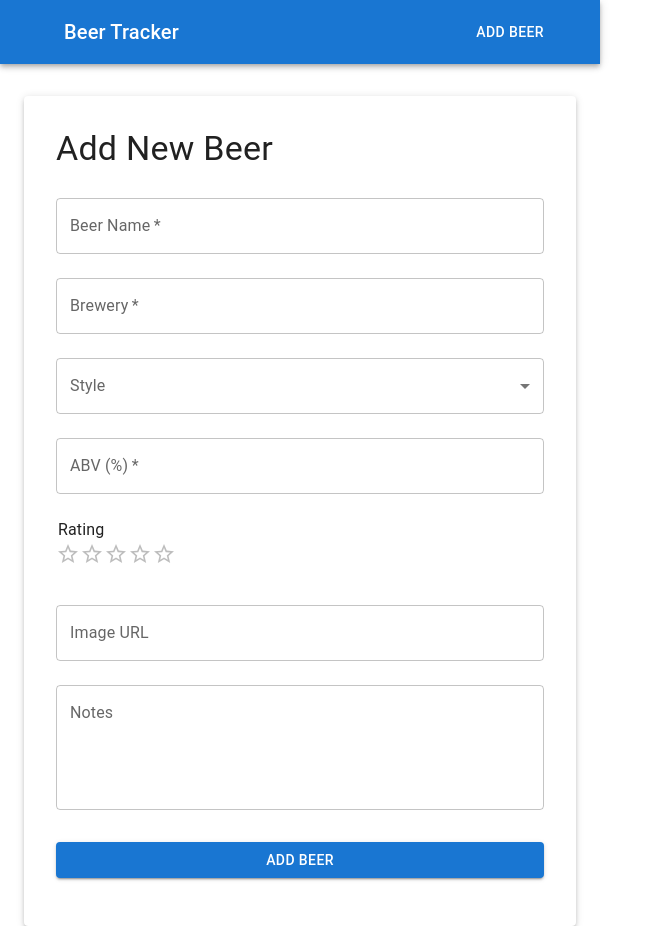
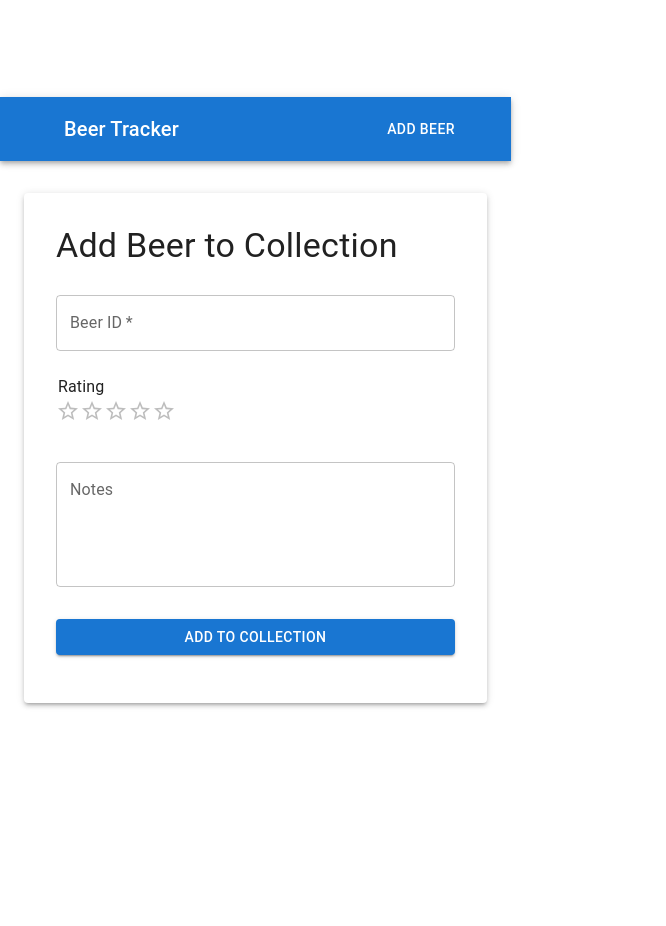
Before and after one commit to tstanmay13/beverage-tracker, a React (Vite) app in the folder frontend/: page /add in a window 1280 px wide. Shown: the whole page, without its empty margins (0-666 px from the left). After the commit the page ends 800 px from the top, so only its background shows below. Built offline with nearby package versions, Linux system fonts and the light colour scheme; some icons are missing.

Commit message:
fix: update frontend to use Vite on port 5173, , refactor beer components for new API structure

```diff
--- a/frontend/src/components/AddBeer.tsx
+++ b/frontend/src/components/AddBeer.tsx
@@ -7,34 +7,14 @@ import {
   Button,
   Box,
   Rating,
-  FormControl,
-  InputLabel,
-  Select,
-  MenuItem,
 } from '@mui/material';
 import { useNavigate } from 'react-router-dom';
-
-const beerStyles = [
-  'IPA',
-  'Stout',
-  'Porter',
-  'Pilsner',
-  'Wheat Beer',
-  'Sour',
-  'Lager',
-  'Ale',
-  'Other',
-];
 
 const AddBeer = () => {
   const navigate = useNavigate();
   const [formData, setFormData] = useState({
-    name: '',
-    brewery: '',
-    style: '',
-    abv: '',
+    beer_id: '',
     rating: 0,
-    imageUrl: '',
     notes: '',
   });
 
@@ -48,61 +28,43 @@ const AddBeer = () => {
 
   const handleSubmit = async (e: React.FormEvent) => {
     e.preventDefault();
-    // TODO: Replace with actual API call
-    console.log('Form submitted:', formData);
-    navigate('/');
+    try {
+      const response = await fetch('http://localhost:4000/api/user-collections', {
+        method: 'POST',
+        headers: {
+          'Content-Type': 'application/json',
+        },
+        body: JSON.stringify({
+          user_id: 1, // Hardcoded for demo; replace with actual user ID
+          beer_id: parseInt(formData.beer_id),
+          rating: formData.rating,
+          notes: formData.notes,
+        }),
+      });
+      if (!response.ok) {
+        throw new Error('Failed to add beer to collection');
+      }
+      navigate('/');
+    } catch (error) {
+      console.error('Error adding beer to collection:', error);
+    }
   };
 
   return (
     <Container maxWidth="sm" sx={{ mt: 4 }}>
       <Paper elevation={3} sx={{ p: 4 }}>
         <Typography variant="h4" component="h1" gutterBottom>
-          Add New Beer
+          Add Beer to Collection
         </Typography>
         <Box component="form" onSubmit={handleSubmit} noValidate>
           <TextField
             margin="normal"
             required
             fullWidth
-            label="Beer Name"
-            name="name"
-            value={formData.name}
+            label="Beer ID"
+            name="beer_id"
+            value={formData.beer_id}
             onChange={handleChange}
-          />
-          <TextField
-            margin="normal"
-            required
-            fullWidth
-            label="Brewery"
-            name="brewery"
-            value={formData.brewery}
-            onChange={handleChange}
-          />
-          <FormControl fullWidth margin="normal">
-            <InputLabel>Style</InputLabel>
-            <Select
-              name="style"
-              value={formData.style}
-              label="Style"
-              onChange={handleChange}
-            >
-              {beerStyles.map((style) => (
-                <MenuItem key={style} value={style}>
-                  {style}
-                </MenuItem>
-              ))}
-            </Select>
-          </FormControl>
-          <TextField
-            margin="normal"
-            required
-            fullWidth
-            label="ABV (%)"
-            name="abv"
-            type="number"
-            value={formData.abv}
-            onChange={handleChange}
-            inputProps={{ step: 0.1 }}
           />
           <Box sx={{ mt: 2, mb: 2 }}>
             <Typography component="legend">Rating</Typography>
@@ -115,14 +77,6 @@ const AddBeer = () => {
               }}
             />
           </Box>
-          <TextField
-            margin="normal"
-            fullWidth
-            label="Image URL"
-            name="imageUrl"
-            value={formData.imageUrl}
-            onChange={handleChange}
-          />
           <TextField
             margin="normal"
             fullWidth
@@ -139,7 +93,7 @@ const AddBeer = () => {
             variant="contained"
             sx={{ mt: 3, mb: 2 }}
           >
-            Add Beer
+            Add to Collection
           </Button>
         </Box>
       </Paper>
--- a/frontend/src/components/BeerDetails.tsx
+++ b/frontend/src/components/BeerDetails.tsx
@@ -1,102 +1,152 @@
 import { useState, useEffect } from 'react';
-import { useParams, useNavigate } from 'react-router-dom';
+import { useParams } from 'react-router-dom';
 import {
   Container,
   Paper,
   Typography,
   Box,
   Rating,
+  TextField,
   Button,
-  Grid,
 } from '@mui/material';
-import ArrowBackIcon from '@mui/icons-material/ArrowBack';
 
 interface Beer {
   id: number;
+  brewery_id: number;
   name: string;
-  brewery: string;
-  style: string;
+  cat_id: number;
+  style_id: number;
   abv: number;
+  ibu: number;
+  srm: number;
+  upc: number;
+  filepath: string;
+  descript: string;
+  add_user: number;
+  last_mod: string;
+}
+
+interface UserCollection {
+  id: number;
+  user_id: number;
+  beer_id: number;
   rating: number;
-  imageUrl: string;
   notes: string;
+  created_at: string;
+  updated_at: string;
 }
 
 const BeerDetails = () => {
   const { id } = useParams<{ id: string }>();
-  const navigate = useNavigate();
   const [beer, setBeer] = useState<Beer | null>(null);
+  const [userCollection, setUserCollection] = useState<UserCollection | null>(null);
+  const [rating, setRating] = useState(0);
+  const [notes, setNotes] = useState('');
 
   useEffect(() => {
-    // TODO: Replace with actual API call
-    const mockBeer: Beer = {
-      id: Number(id),
-      name: 'Sample IPA',
-      brewery: 'Test Brewery',
-      style: 'IPA',
-      abv: 6.5,
-      rating: 4.5,
-      imageUrl: 'https://via.placeholder.com/400',
-      notes: 'A delicious IPA with citrus notes and a smooth finish.',
+    const fetchBeerDetails = async () => {
+      try {
+        const response = await fetch(`http://localhost:4000/api/beers/${id}`);
+        if (!response.ok) {
+          throw new Error('Failed to fetch beer details');
+        }
+        const data = await response.json();
+        setBeer(data);
+      } catch (error) {
+        console.error('Error fetching beer details:', error);
+      }
     };
-    setBeer(mockBeer);
+
+    const fetchUserCollection = async () => {
+      try {
+        const response = await fetch(`http://localhost:4000/api/user-collections?userId=1&beerId=${id}`);
+        if (!response.ok) {
+          throw new Error('Failed to fetch user collection');
+        }
+        const data = await response.json();
+        if (data.length > 0) {
+          setUserCollection(data[0]);
+          setRating(data[0].rating);
+          setNotes(data[0].notes);
+        }
+      } catch (error) {
+        console.error('Error fetching user collection:', error);
+      }
+    };
+
+    fetchBeerDetails();
+    fetchUserCollection();
   }, [id]);
 
+  const handleSubmit = async (e: React.FormEvent) => {
+    e.preventDefault();
+    try {
+      const response = await fetch('http://localhost:4000/api/user-collections', {
+        method: userCollection ? 'PUT' : 'POST',
+        headers: {
+          'Content-Type': 'application/json',
+        },
+        body: JSON.stringify({
+          user_id: 1, // Hardcoded for demo; replace with actual user ID
+          beer_id: parseInt(id!),
+          rating,
+          notes,
+        }),
+      });
+      if (!response.ok) {
+        throw new Error('Failed to update user collection');
+      }
+      alert('Collection updated successfully!');
+    } catch (error) {
+      console.error('Error updating user collection:', error);
+    }
+  };
+
   if (!beer) {
-    return (
-      <Container maxWidth="md" sx={{ mt: 4 }}>
-        <Typography>Loading...</Typography>
-      </Container>
-    );
+    return <Typography>Loading...</Typography>;
   }
 
   return (
     <Container maxWidth="md" sx={{ mt: 4 }}>
-      <Button
-        startIcon={<ArrowBackIcon />}
-        onClick={() => navigate('/')}
-        sx={{ mb: 2 }}
-      >
-        Back to List
-      </Button>
       <Paper elevation={3} sx={{ p: 4 }}>
-        <Grid container spacing={4}>
-          <Grid item xs={12} md={6}>
-            <img
-              src={beer.imageUrl}
-              alt={beer.name}
-              style={{ width: '100%', borderRadius: '8px' }}
-            />
-          </Grid>
-          <Grid item xs={12} md={6}>
         <Typography variant="h4" component="h1" gutterBottom>
           {beer.name}
         </Typography>
-            <Typography variant="h6" color="text.secondary" gutterBottom>
-              {beer.brewery}
-            </Typography>
-            <Box sx={{ my: 2 }}>
-              <Typography variant="body1" gutterBottom>
-                Style: {beer.style}
-              </Typography>
-              <Typography variant="body1" gutterBottom>
+        <Typography variant="body1" paragraph>
           ABV: {beer.abv}%
         </Typography>
-              <Box sx={{ display: 'flex', alignItems: 'center', mt: 2 }}>
-                <Typography component="legend" sx={{ mr: 1 }}>
-                  Rating:
+        <Typography variant="body1" paragraph>
+          {beer.descript}
         </Typography>
-                <Rating value={beer.rating} precision={0.5} readOnly />
+        <Box component="form" onSubmit={handleSubmit} noValidate>
+          <Box sx={{ mt: 2, mb: 2 }}>
+            <Typography component="legend">Rating</Typography>
+            <Rating
+              value={rating}
+              precision={0.5}
+              onChange={(_, newValue) => {
+                setRating(newValue || 0);
+              }}
+            />
           </Box>
+          <TextField
+            margin="normal"
+            fullWidth
+            label="Notes"
+            multiline
+            rows={4}
+            value={notes}
+            onChange={(e) => setNotes(e.target.value)}
+          />
+          <Button
+            type="submit"
+            fullWidth
+            variant="contained"
+            sx={{ mt: 3, mb: 2 }}
+          >
+            {userCollection ? 'Update Collection' : 'Add to Collection'}
+          </Button>
         </Box>
-            <Typography variant="h6" gutterBottom sx={{ mt: 3 }}>
-              Notes
-            </Typography>
-            <Typography variant="body1" paragraph>
-              {beer.notes}
-            </Typography>
-          </Grid>
-        </Grid>
       </Paper>
     </Container>
   );
--- a/frontend/src/components/BeerList.tsx
+++ b/frontend/src/components/BeerList.tsx
@@ -13,38 +13,43 @@ import { Link as RouterLink } from 'react-router-dom';
 
 interface Beer {
   id: number;
+  brewery_id: number;
   name: string;
-  brewery: string;
-  style: string;
+  cat_id: number;
+  style_id: number;
   abv: number;
-  rating: number;
-  imageUrl: string;
+  ibu: number;
+  srm: number;
+  upc: number;
+  filepath: string;
+  descript: string;
+  add_user: number;
+  last_mod: string;
 }
 
 const BeerList = () => {
   const [beers, setBeers] = useState<Beer[]>([]);
 
   useEffect(() => {
-    // TODO: Replace with actual API call
-    const mockBeers: Beer[] = [
-      {
-        id: 1,
-        name: 'Sample IPA',
-        brewery: 'Test Brewery',
-        style: 'IPA',
-        abv: 6.5,
-        rating: 4.5,
-        imageUrl: 'https://via.placeholder.com/150',
-      },
-      // Add more mock beers as needed
-    ];
-    setBeers(mockBeers);
+    const fetchBeers = async () => {
+      try {
+        const response = await fetch('http://localhost:4000/api/beers');
+        if (!response.ok) {
+          throw new Error('Failed to fetch beers');
+        }
+        const data = await response.json();
+        setBeers(data);
+      } catch (error) {
+        console.error('Error fetching beers:', error);
+      }
+    };
+    fetchBeers();
   }, []);
 
   return (
     <Container maxWidth="lg" sx={{ mt: 4 }}>
       <Typography variant="h4" component="h1" gutterBottom>
-        My Beer Collection
+        Beer Catalog
       </Typography>
       <Grid container spacing={3}>
         {beers.map((beer) => (
@@ -66,7 +71,7 @@ const BeerList = () => {
               <CardMedia
                 component="img"
                 height="200"
-                image={beer.imageUrl}
+                image={beer.filepath || 'https://via.placeholder.com/150'}
                 alt={beer.name}
               />
               <CardContent>
@@ -74,14 +79,11 @@ const BeerList = () => {
                   {beer.name}
                 </Typography>
                 <Typography variant="body2" color="text.secondary">
-                  {beer.brewery}
+                  ABV: {beer.abv}%
                 </Typography>
                 <Typography variant="body2" color="text.secondary">
-                  {beer.style} • {beer.abv}% ABV
+                  {beer.descript}
                 </Typography>
-                <Box sx={{ mt: 1 }}>
-                  <Rating value={beer.rating} precision={0.5} readOnly />
-                </Box>
               </CardContent>
             </Card>
           </Grid>
```
Also changed, not shown: 2 other files (tests, documents, lock files or other folders). Lines whose indentation alone changed are shown as unchanged.
